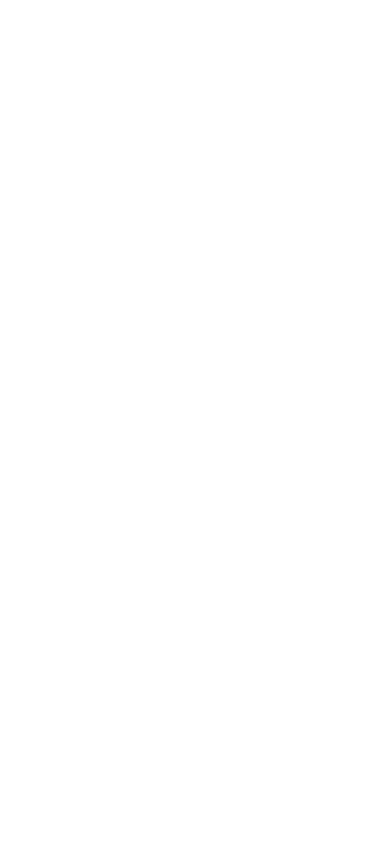
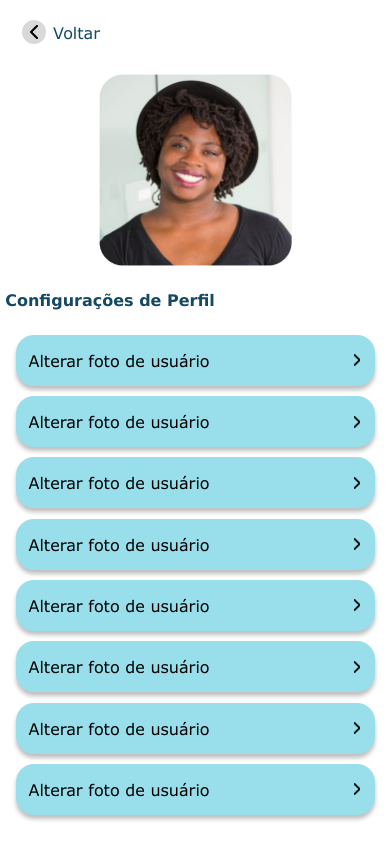
Before and after one commit to EJCM-SQUAD-3/Patitas, a React Native app in the folder frontend/: screen / in a window 390 px wide. Built offline with nearby package versions, Linux system fonts and the light colour scheme.

Commit message:
feature: Feita pagina de perfil do usuario

```diff
--- a/frontend/src/components/blueConteiner/index.tsx
+++ b/frontend/src/components/blueConteiner/index.tsx
@@ -1,3 +1,4 @@
+import { Pressable } from "react-native";
 import { Conteiner1, Conteiner2, ConteinerAzulClaro, SetaDireita, TextoForte, TextoFraco } from "./style";
 
 type Props ={
@@ -8,6 +9,7 @@
 
 export default function BlueConteiner ({textoForte, textoFraco}: Props){
     return(
+        <Pressable>
         <ConteinerAzulClaro>
 
             <Conteiner1>
@@ -19,6 +21,7 @@
                 <SetaDireita source={require('../../assets/images/rightArrow.png')}/>
             </Conteiner2>
         </ConteinerAzulClaro>
+        </Pressable>
 
     )
 
--- a/frontend/src/components/blueConteiner/style.tsx
+++ b/frontend/src/components/blueConteiner/style.tsx
@@ -8,13 +8,9 @@
     justify-content: space-around;
     background-color: #99DFEB;
     border-radius: 18px;
-    shadow-color: #000000;
-  shadow-offset: {
-    width: 0px;
-    height: 10px;
-  };
-  shadow-opacity: 0.5;
-  shadow-radius: 7px;
+    shadow-color: #00000040;
+    shadow-offset: 0px 4px;
+    shadow-radius: 4px;
 
 `
 
--- a/frontend/src/components/button/styles.tsx
+++ b/frontend/src/components/button/styles.tsx
@@ -11,9 +11,8 @@
   justify-content: center;
   align-items: center;
   border-radius: 18px;
-  shadow-color: #000000;
-  shadow-offset: { width: 0px, height: 4px };
-  shadow-opacity: 0.25;
+  shadow-color: #00000040;
+  shadow-offset: 0px 4px;
   shadow-radius: 4px;
 `;
 
--- a/frontend/src/pages/userProfile/index.tsx
+++ b/frontend/src/pages/userProfile/index.tsx
@@ -1,12 +1,27 @@
-import { Tela } from "./styles";
+import Back from "../../components/back";
+import BlueConteiner from "../../components/blueConteiner";
+import { BackConteiner, Config, Conteiners, ImagemPessoa, Tela } from "./styles";
 
 
 export default function UserProfile(){
 
     return(
         <Tela>
-
-
+            <BackConteiner>
+            <Back/>
+            </BackConteiner>
+            <ImagemPessoa source={require('../../assets/images/rayssa.png')}/>
+            <Config>Configurações de Perfil</Config>
+            <Conteiners>
+            <BlueConteiner textoForte="Alterar foto de usuário" textoFraco=""/>
+            <BlueConteiner textoForte="Alterar foto de usuário" textoFraco=""/>
+            <BlueConteiner textoForte="Alterar foto de usuário" textoFraco=""/>
+            <BlueConteiner textoForte="Alterar foto de usuário" textoFraco=""/>
+            <BlueConteiner textoForte="Alterar foto de usuário" textoFraco=""/>
+            <BlueConteiner textoForte="Alterar foto de usuário" textoFraco=""/>
+            <BlueConteiner textoForte="Alterar foto de usuário" textoFraco=""/>
+            <BlueConteiner textoForte="Alterar foto de usuário" textoFraco=""/>
+            </Conteiners>
         </Tela>
 
     )
--- a/frontend/src/pages/userProfile/styles.tsx
+++ b/frontend/src/pages/userProfile/styles.tsx
@@ -2,9 +2,39 @@
 
 export const BackConteiner = styled.View`
 
+    margin: 20px;
+    padding-right: 265px;
+    padding-bottom: 10px;
 
 `
 export const Tela = styled.View`
     flex:1;
+    flex-direction: column;
+    align-items: center;
 
 `
+
+export const ImagemPessoa = styled.Image`
+    width: 193px;
+    height: 191.83px;
+
+
+`
+
+export const Config = styled.Text`
+    color:#154962;
+    font-family:'Verdana';
+    font-weight: 700;
+    padding-right:170px;
+    padding-top: 25px;
+    padding-bottom: 25px;
+    font-size: 16px;
+`
+export const Conteiners = styled.View`
+    width: 390px;
+    height: 480px;
+    flex-direction: column;
+    justify-content: space-between;
+    align-items: center;
+
+`
```
Also changed, not shown: frontend/src/components/orangeButton/styles.tsx (+3 -7 lines), frontend/src/assets/images/rayssa.png (added).
